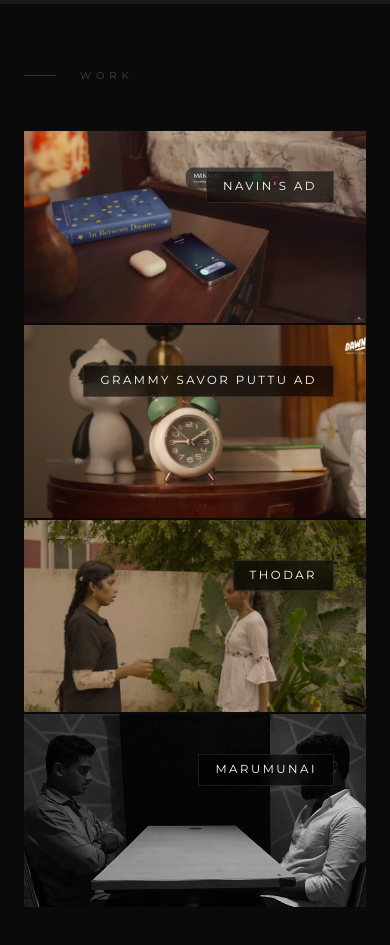
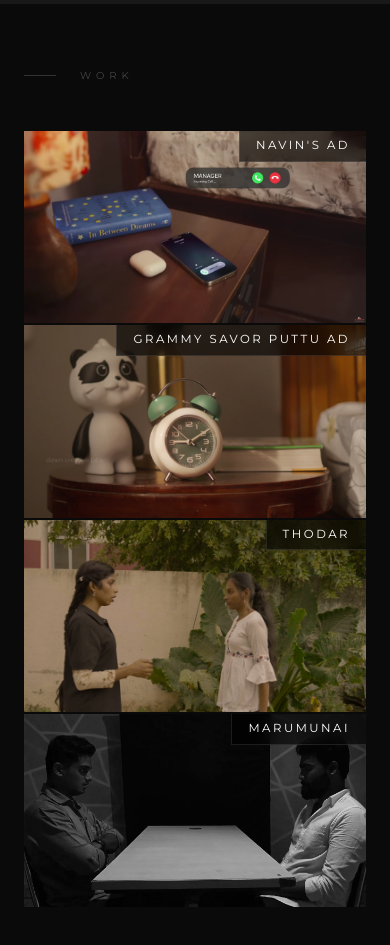
Before and after one commit to RameshXT/mukilan-cinematography, a React (Vite) app: page / in a window 390 px wide. Shown: the part 840-1785 px from the top of the page. Built offline with nearby package versions, Linux system fonts and the light colour scheme; grey boxes are pictures that could not be loaded.

Commit message:
Flush film titles to edge-to-edge in mobile view

```diff
--- a/src/app/App.tsx
+++ b/src/app/App.tsx
@@ -1196,7 +1196,7 @@ function FilmCard({ film, index, onClick }: FilmCardProps) {
       />
 
       <motion.div
-        className="absolute top-0 right-0 p-8 pt-10 pointer-events-none"
+        className="absolute top-0 right-0 p-0 lg:p-8 pointer-events-none"
         initial={{ opacity: 1, y: 0 }}
         animate={{ opacity: isHovered ? 0 : 1, y: isHovered ? -10 : 0 }}
         transition={{ duration: 0.4 }}
@@ -1206,7 +1206,8 @@ function FilmCard({ film, index, onClick }: FilmCardProps) {
             background: "rgba(0,0,0,0.6)",
             backdropFilter: "blur(8px)",
             padding: "6px 16px",
-            border: "1px solid rgba(255,255,255,0.1)",
+            borderLeft: "1px solid rgba(255,255,255,0.1)",
+            borderBottom: "1px solid rgba(255,255,255,0.1)",
             whiteSpace: "nowrap",
           }}
         >
```
